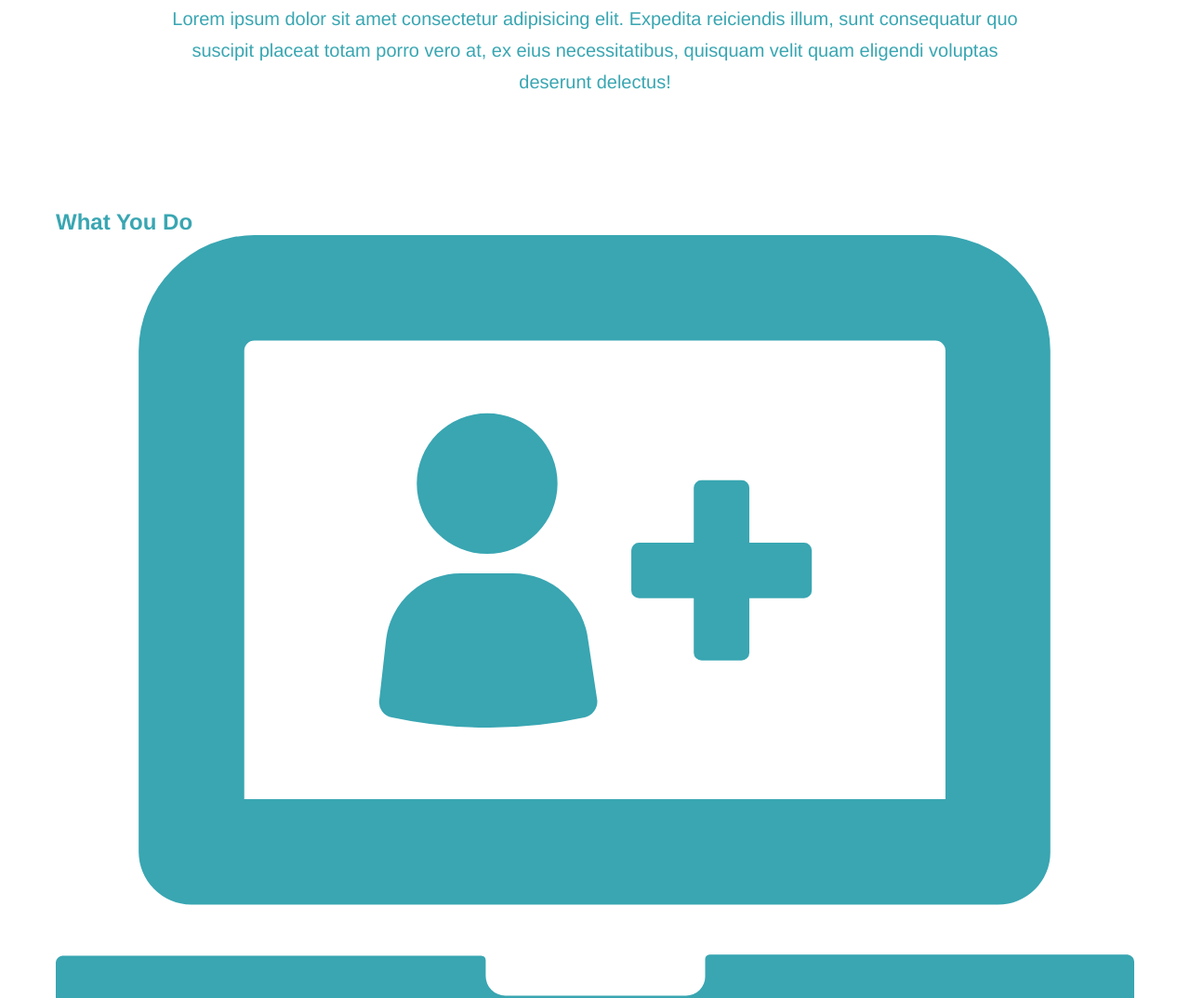
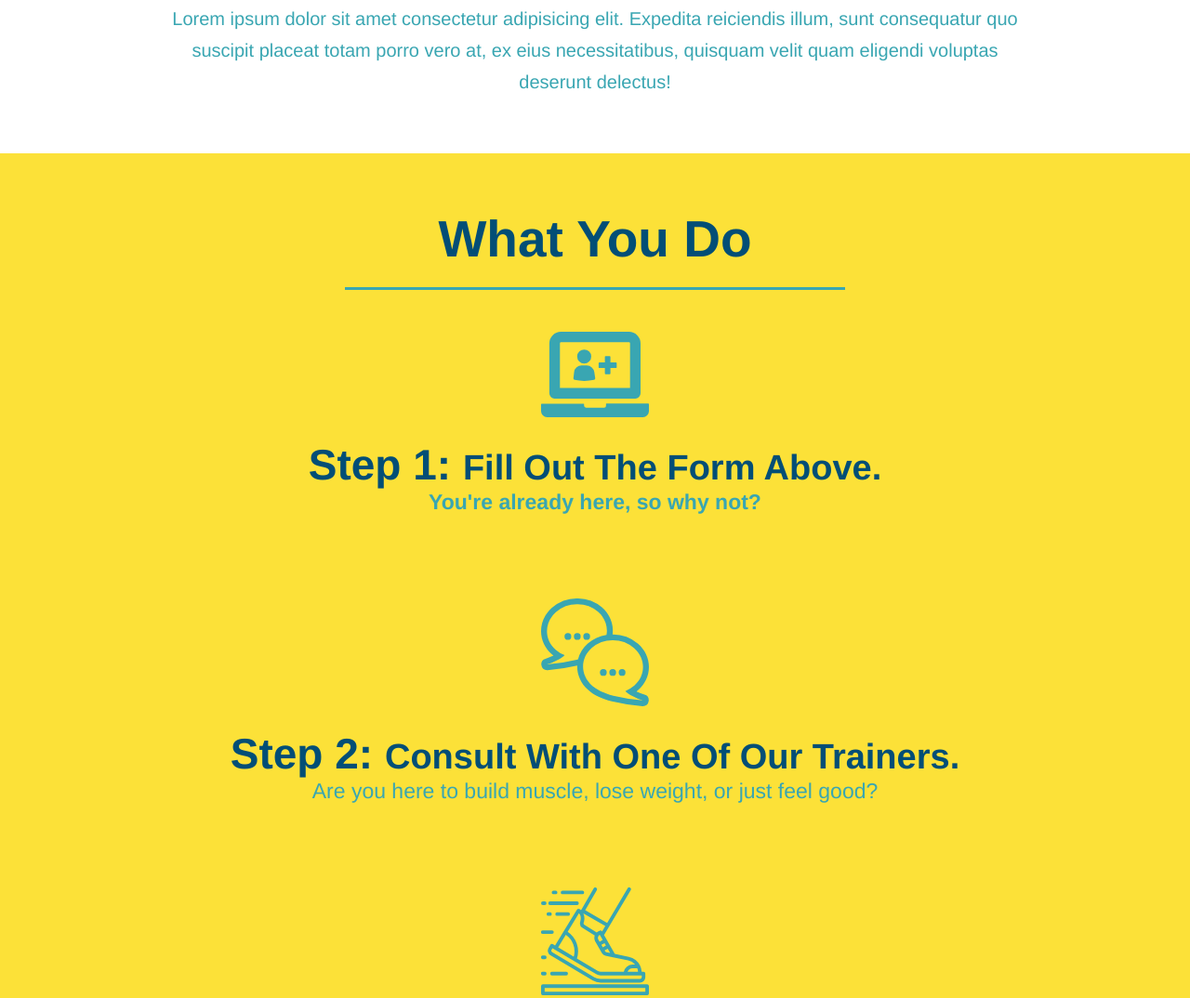
Before and after one commit to Amelia-was/run-buddy, a plain HTML site: page index.html in a window 1280 px wide. Shown: the part 861-1935 px from the top of the page at 93% size. Drawn offline with Linux system fonts and the light colour scheme.

Commit message:
style what you do:

```diff
--- a/assets/css/style.css
+++ b/assets/css/style.css
@@ -131,17 +131,25 @@ section {
     font-size: 16px;
 }
 
+.section-title {
+    font-size: 55px;
+    color: #024e76;
+    margin-bottom: 35px;
+    padding: 0 100px 20px 100px;
+    display: inline-block;
+    border-bottom: 3px solid;
+}
+
+.primary-border {
+    border-color: #fce138;
+}
+
+.secondary-border {
+    border-color: #39a6b2;
+}
+
 .intro {
     text-align: center;
-}
-
-.intro h2 {
-    color: #024e76;
-    font-size: 55px;
-    margin-bottom: 35px;
-    padding: 0 100px 20px 100px;
-    border-bottom: 3px solid #fce138;
-    display: inline-block;
 }
 
 .intro p {
@@ -151,3 +159,32 @@ section {
     font-size: 20px;
     margin: 0 auto;
 }
+
+.steps {
+    text-align: center;
+    background: #fce138;
+}
+
+.steps div {
+    margin-bottom: 80px;
+}
+
+.steps img {
+    width: 10%;
+    margin: 10px 0;
+}
+
+.steps h3 {
+    color: #024e76;
+    font-size: 46px;
+    margin-top: 10px;
+}
+
+.steps p {
+    color: #39a6b2;
+    font-size: 23px;
+}
+
+.steps span {
+    font-size: 38px;
+}
--- a/index.html
+++ b/index.html
@@ -64,36 +64,36 @@
 
     <!-- "what we do" section -->
     <section id="what-we-do" class="intro">
-      <h2>What We Do</h2>
+      <h2 class="section-title primary-border">What We Do</h2>
       <p>
         Lorem ipsum dolor sit amet consectetur adipisicing elit. Expedita reiciendis illum, sunt consequatur quo suscipit placeat totam porro vero at, ex eius necessitatibus, quisquam velit quam eligendi voluptas deserunt delectus!
       </p>
     </section>
 
     <!-- "what you do" section -->
-    <section id="what-you-do">
-      <h2>What You Do</h2>
+    <section id="what-you-do" class="steps">
+      <h2 class="section-title secondary-border">What You Do</h2>
       <div>
         <img src="./assets/images/step-1.svg" alt="" />
-        <h3>Step 1: Fill Out the Form Above.</h3>
+        <h3>Step 1: <span>Fill Out The Form Above.</</h3>
         <p>You're already here, so why not?</p>
       </div>
 
       <div>
         <img src="./assets/images/step-2.svg" alt="" />
-        <h3>Step 2: Consult with One of Our Trainers.</h3>
+        <h3>Step 2: <span>Consult With One Of Our Trainers.</span></h3>
         <p>Are you here to build muscle, lose weight, or just feel good?</p>
       </div>
 
       <div>
         <img src="./assets/images/step-3.svg" alt="" />
-        <h3>Step 3: Get Running.</h3>
+        <h3>Step 3: <span>Get Running.</span></h3>
         <p>Hit the ground running (literally) once your trainer lays out your plan.</p>
       </div>
 
       <div>
         <img src="./assets/images/step-4.svg" alt="" />
-        <h3>Step 4: See Results.</h3>
+        <h3>Step 4: <span>See Results.</span></h3>
         <p>Bi-weekly checkins with your trainer will keep you focused</p>
       </div>
     </section>
```
